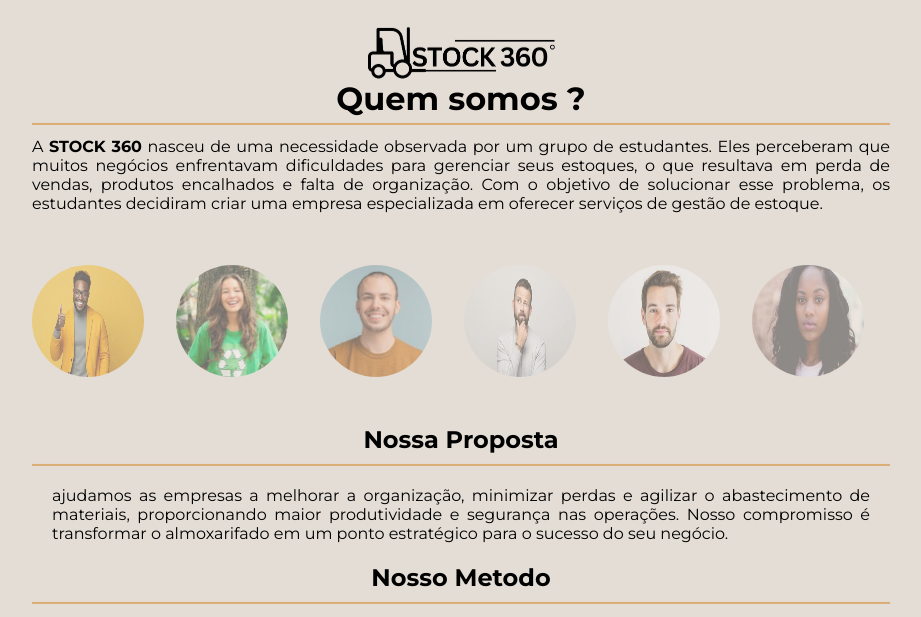
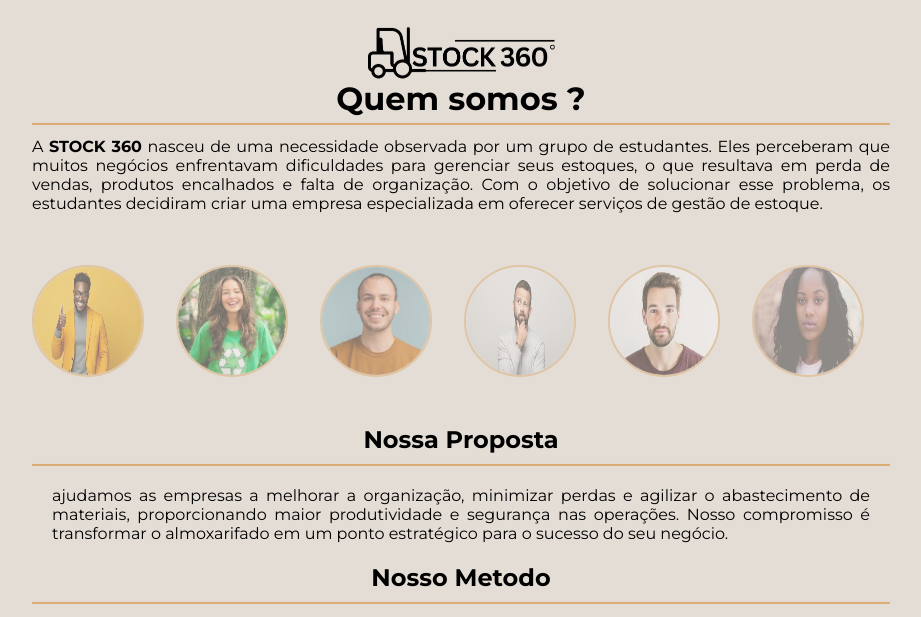
Before and after one commit to samuzaum/Stock360, a PHP site: page /pages/sobre.html in a window 1280 px wide. Shown: the top 617 px of the page, without its empty margins (179-1100 px from the left). Run offline with PHP 8.4, Linux system fonts and the light colour scheme.

Commit message:
Adição de uma borda nas imagens da equipe

```diff
--- a/homestyles.css
+++ b/homestyles.css
@@ -378,6 +378,7 @@ container#foto-equipe{
 container#foto-equipe img{
   height: 7rem;
   width: 7rem;
+  border: 2px solid #dbad75;
   border-radius: 50%;
   margin-right: 2rem;
 }
```
